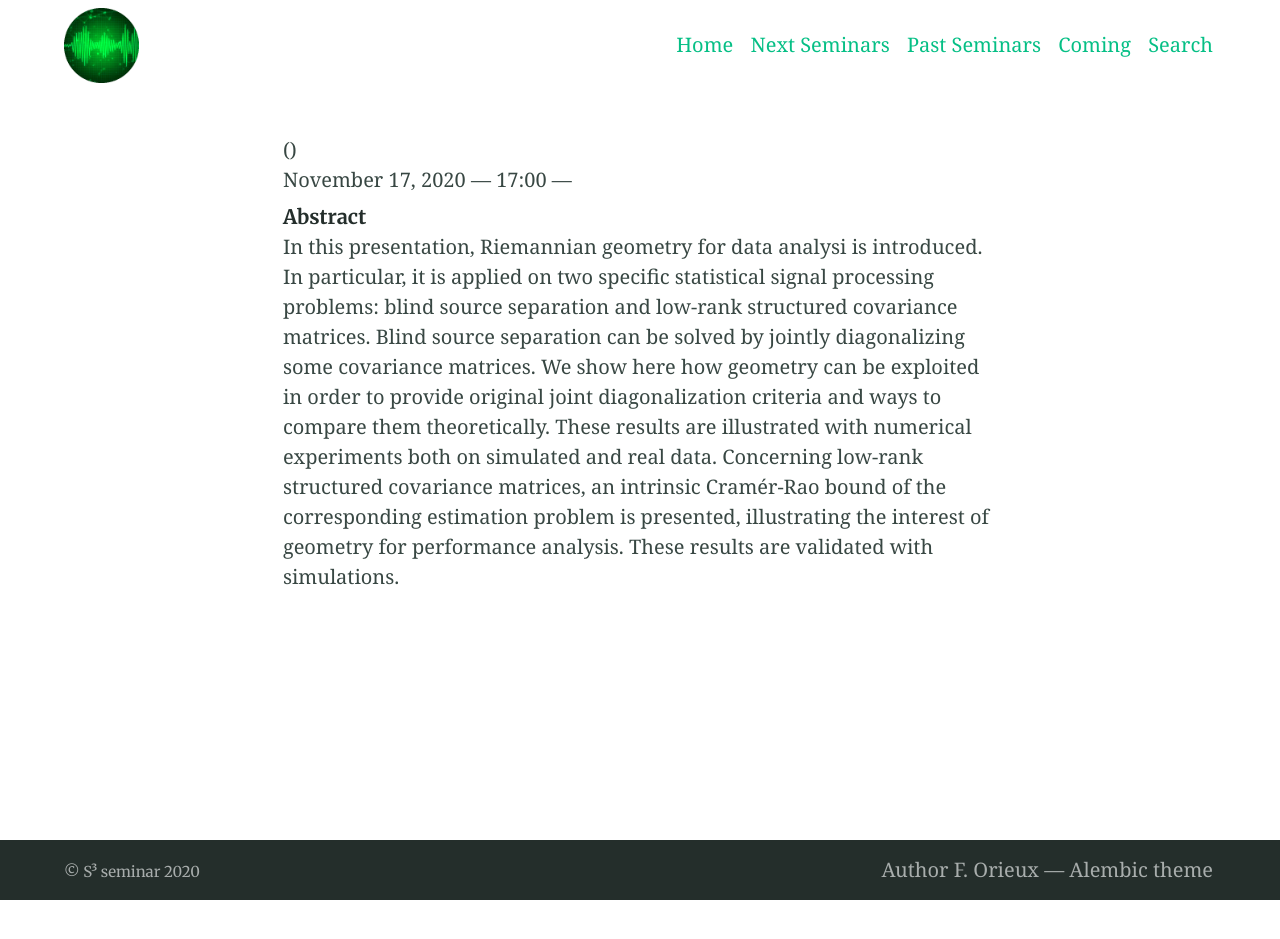
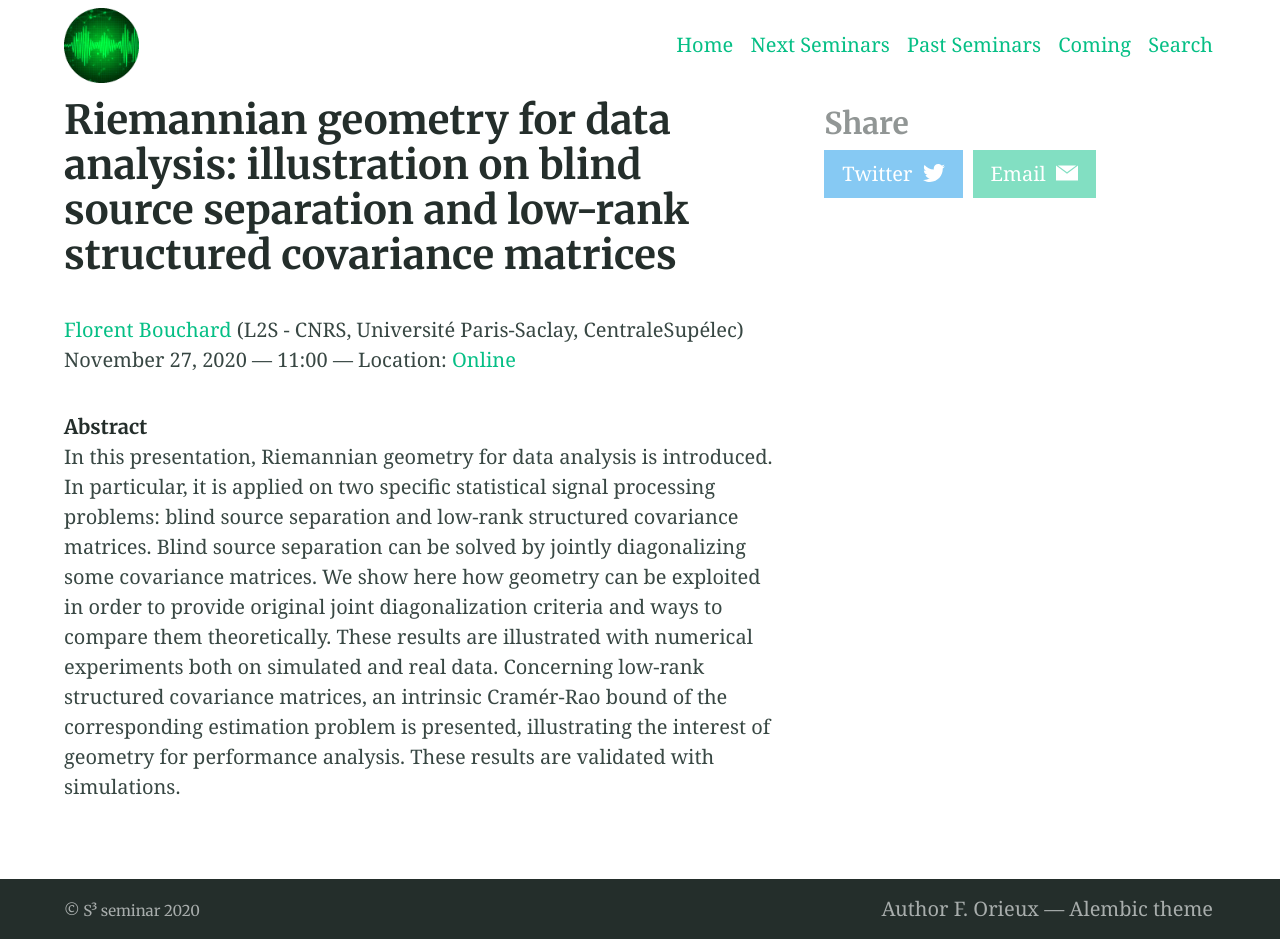
Before and after one commit to s3-seminar/s3-seminar.github.io, a Jekyll site: the page built from _seminars/florent-bouchard.md, in a window 1280 px wide. Built offline with Jekyll 4.4.1, drawn with Linux system fonts in a browser that asks for light colours; before the commit the page ends 900 px from its top, so only the background shows below that.

Commit message:
True correction

```diff
--- a/_seminars/florent-bouchard.md
+++ b/_seminars/florent-bouchard.md
@@ -1,15 +1,16 @@
 ---
-title: Riemannian geometry for data analysis: illustration on blind source separation and low-rank structured covariance matrices
+title: "Riemannian geometry for data analysis: illustration on blind source separation and low-rank structured covariance matrices"
 speaker: Florent Bouchard
 affiliation: L2S - CNRS, Université Paris-Saclay, CentraleSupélec
 date: 2020-11-27 11:00
+perso: https://sites.google.com/view/florentbouchard/
 online: https://eu.bbcollab.com/guest/aa8fb73da3d147c4b522d836780d07eb
 aside: true
 ---
 
 ###### Abstract
 
-In this presentation, Riemannian geometry for data analysi is introduced. In
+In this presentation, Riemannian geometry for data analysis is introduced. In
 particular, it is applied on two specific statistical signal processing
 problems: blind source separation and low-rank structured covariance matrices.
 Blind source separation can be solved by jointly diagonalizing some covariance
```
